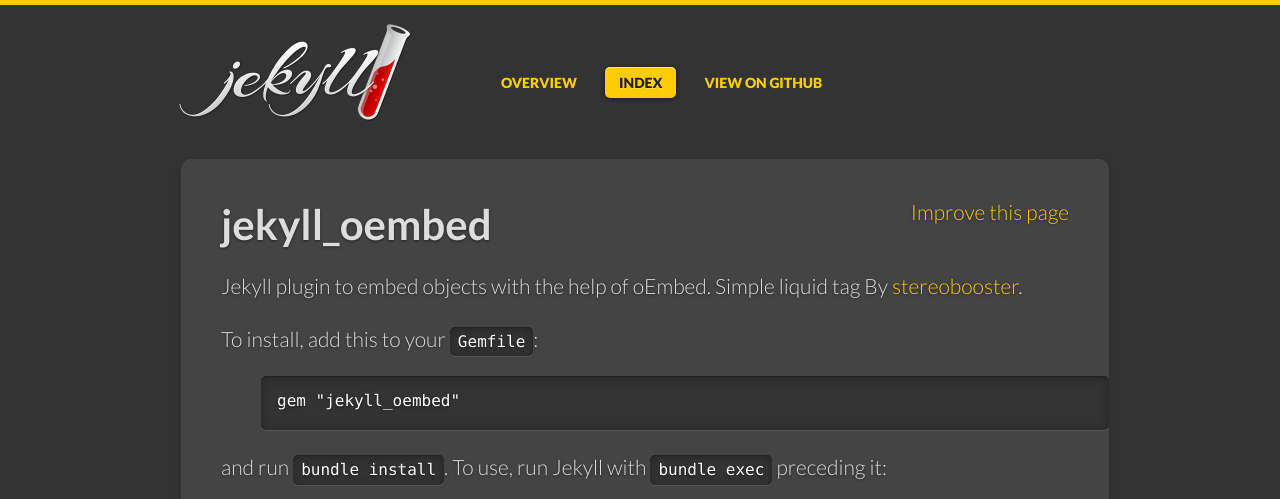
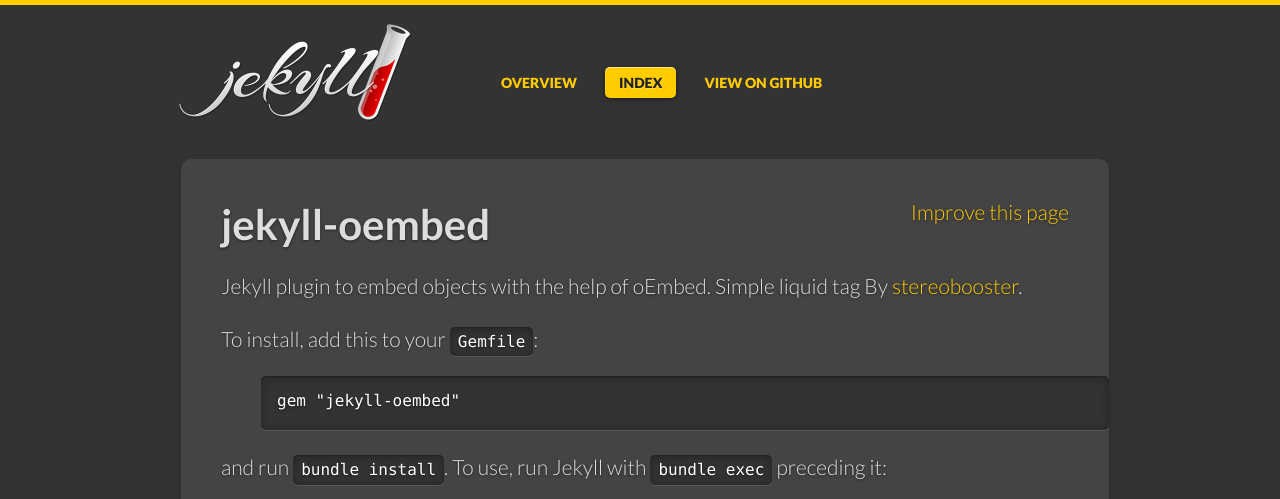
Before and after one commit to jekyll/directory, a Jekyll site: the page built from _plugins/jekyll_oembed.markdown, in a window 1280 px wide. Shown: the top 499 px of the page. Built offline with Jekyll 4.4.1, drawn with Linux system fonts in a browser that asks for light colours; some web fonts are replaced.

Commit message:
Fix incorrect gem name

```diff
--- a/_plugins/jekyll_oembed.markdown
+++ b/_plugins/jekyll_oembed.markdown
@@ -1,5 +1,5 @@
 ---
-title: jekyll_oembed
+title: jekyll-oembed
 description: Jekyll plugin to embed objects with the help of oEmbed. Simple liquid tag
 author: stereobooster
 git: git@github.com:stereobooster/jekyll_oembed.git
```
